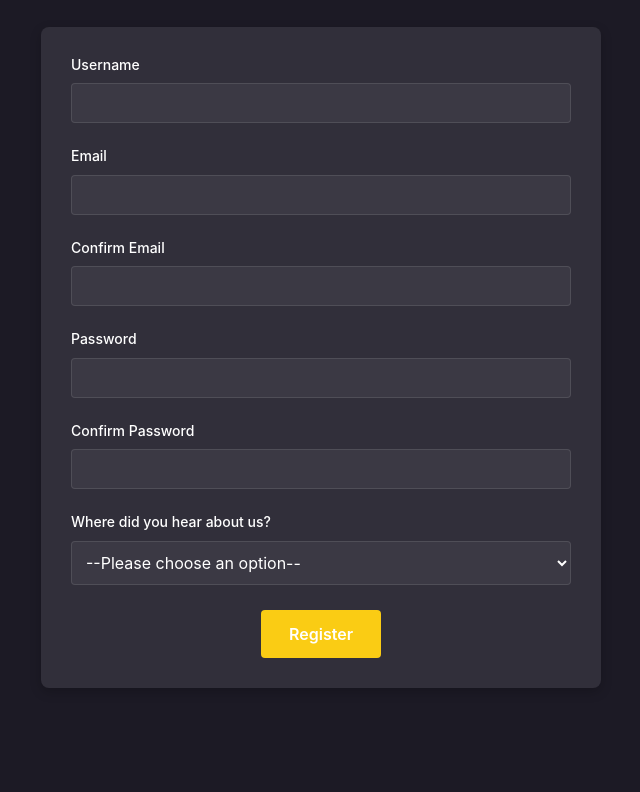
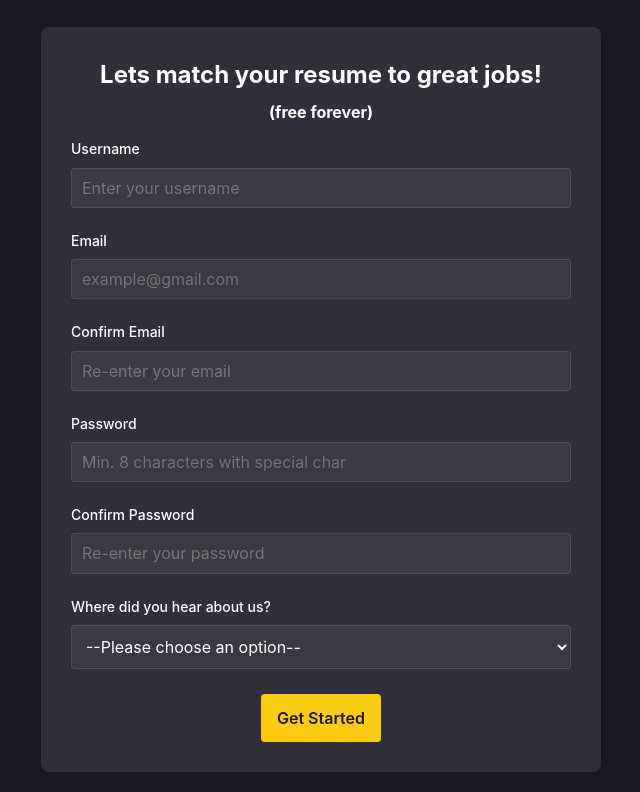
Before and after one commit to balszan/DirectlyApply, a plain HTML site: page index.html in a window 1280 px wide. Shown: the part 103-895 px from the top of the page, without its empty margins (319-959 px from the left). Before the commit the page ends 811 px from the top, so only its background shows below. Drawn offline with Linux system fonts and the light colour scheme.

Commit message:
Added minor html fixes and added comments for clarity

```diff
--- a/index.html
+++ b/index.html
@@ -19,62 +19,102 @@
         <img src="assets/logo-white.svg" alt="DirectlyApply Logo" />
       </div>
       <div class="form-container">
+        <div class="header">
+          <h2>Lets match your resume to great jobs!</h2>
+          <h4>(free forever)</h4>
+        </div>
         <form id="registration-form" action="#">
+          <!-- Username field -->
+
           <div class="form-control">
-            <label for="name">Username</label>
-            <input type="text" id="username" />
+            <label for="username">Username</label>
+            <input
+              type="text"
+              id="username"
+              placeholder="Enter your username"
+              required
+            />
             <i class="fas fa-check-circle"></i>
             <i class="fas fa-exclamation-circle"></i>
             <small>Error message</small>
           </div>
 
+          <!-- Email field -->
+
           <div class="form-control">
             <label for="email">Email</label>
-            <input type="email" id="email" />
+            <input
+              type="email"
+              id="email"
+              placeholder="example@gmail.com"
+              required
+            />
             <i class="fas fa-check-circle"></i>
             <i class="fas fa-exclamation-circle"></i>
             <small>Error message</small>
           </div>
 
+          <!-- Confirm Email field -->
+
           <div class="form-control">
             <label for="confirm-email">Confirm Email</label>
-            <input type="email" id="confirm-email" />
+            <input
+              type="email"
+              id="confirm-email"
+              placeholder="Re-enter your email"
+              required
+            />
             <i class="fas fa-check-circle"></i>
             <i class="fas fa-exclamation-circle"></i>
             <small>Error message</small>
           </div>
 
+          <!-- Password field -->
+
           <div class="form-control">
             <label for="password">Password</label>
-            <input type="password" id="password" />
+            <input
+              type="password"
+              id="password"
+              placeholder="Min. 8 characters with special char"
+              required
+            />
             <i class="fas fa-check-circle"></i>
             <i class="fas fa-exclamation-circle"></i>
             <small>Error message</small>
           </div>
 
+          <!-- Confirm Password field -->
+
           <div class="form-control">
             <label for="confirm-password">Confirm Password</label>
-            <input type="password" id="confirm-password" />
+            <input
+              type="password"
+              id="confirm-password"
+              placeholder="Re-enter your password"
+              required
+            />
             <i class="fas fa-check-circle"></i>
             <i class="fas fa-exclamation-circle"></i>
             <small>Error message</small>
           </div>
 
+          <!-- Source field -->
+
           <div class="form-control">
             <label for="name">Where did you hear about us?</label>
-            <select name="source" id="source">
+            <select name="source" id="source" required>
               <option value="">--Please choose an option--</option>
               <option value="google">Google</option>
               <option value="social">Social media</option>
               <option value="blog">Blog article / news story</option>
               <option value="recommendation">Friend recommendation</option>
-              <option value="event">Industry event</option>
             </select>
             <i class="fas fa-check-circle"></i>
             <i class="fas fa-exclamation-circle"></i>
             <small>Error message</small>
           </div>
-          <button type="submit" id="register">Register</button>
+          <button type="submit" id="register">Get Started</button>
         </form>
       </div>
     </div>
--- a/main.js
+++ b/main.js
@@ -1,3 +1,12 @@
+/**
+ * DirectlyApply Registration Form
+ *
+ * This script handles form validation for the user registration process.
+ * It validates username, email, password and referral source.
+ */
+
+// DOM Element References
+
 const form = document.getElementById("registration-form")
 const username = document.getElementById("username")
 const email = document.getElementById("email")
@@ -6,9 +15,16 @@ const password = document.getElementById("password")
 const confirmPassword = document.getElementById("confirm-password")
 const source = document.getElementById("source")
 
+/**
+ * Form submission handler
+ * Prevents default form submission, validates inputs, and prepares user data
+ */
+
 form.addEventListener("submit", (e) => {
   e.preventDefault()
-  validateInputs()
+  const isValid = validateInputs()
+
+  if (isValid) {
     const newUser = {
       username: username.value.trim(),
       email: email.value.trim(),
@@ -16,9 +32,11 @@ form.addEventListener("submit", (e) => {
       source: source.value.trim(),
     }
     console.log(newUser)
+  }
 })
 
 function validateInputs() {
+  // Gets all input values and trim whitespace
   const usernameValue = username.value.trim()
   const emailValue = email.value.trim()
   const confirmEmailValue = confirmEmail.value.trim()
@@ -100,9 +118,13 @@ function setSuccessFor(input) {
   formControl.className = "form-control success"
 }
 
+// Validates email format using regex
+
 function isEmail(email) {
   return /\w+([-+.']\w+)*@\w+([-.]\w+)*\.\w+([-.]\w+)*/.test(email)
 }
+
+// Validates password format using regex
 
 function isValidPassword(password) {
   return /^(?=.*[!@#$%^&*()_+\-=\[\]{};':"\\|,.<>\/?])(?=.*[a-zA-Z0-9]).{8,}$/.test(
--- a/styles.css
+++ b/styles.css
@@ -25,6 +25,12 @@ body {
   align-items: center;
 }
 
+.header {
+  color: white;
+  text-align: center;
+  line-height: 16px;
+}
+
 .logo-container img {
   width: 100%;
   height: auto;
@@ -33,7 +39,7 @@ body {
 .form-container {
   background-color: #312f3a;
   border-radius: 8px;
-  padding: 30px;
+  padding: 20px 30px 30px 30px;
   width: 100%;
   box-shadow: 0 4px 12px rgba(0, 0, 0, 0.2);
 }
@@ -130,7 +136,7 @@ button {
   align-self: center;
   width: auto;
   min-width: 120px;
-  color: white;
+  color: #1c1a25;
   border: none;
   border-radius: 4px;
   padding: 15px;
@@ -153,5 +159,6 @@ button:hover {
   select,
   button {
     padding: 10px;
+    height: 16px;
   }
 }
```
Lines whose indentation alone changed are shown as unchanged.
